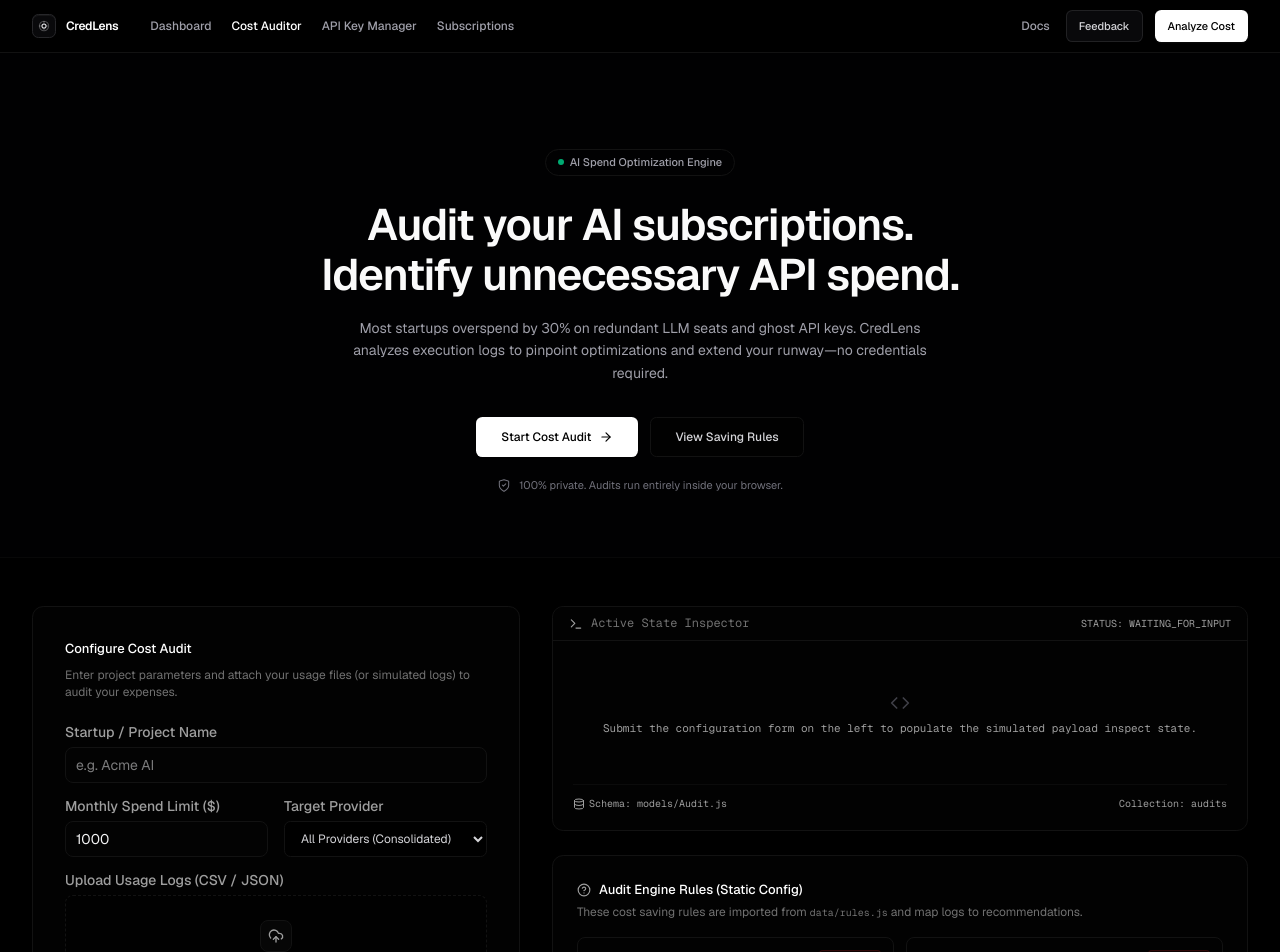
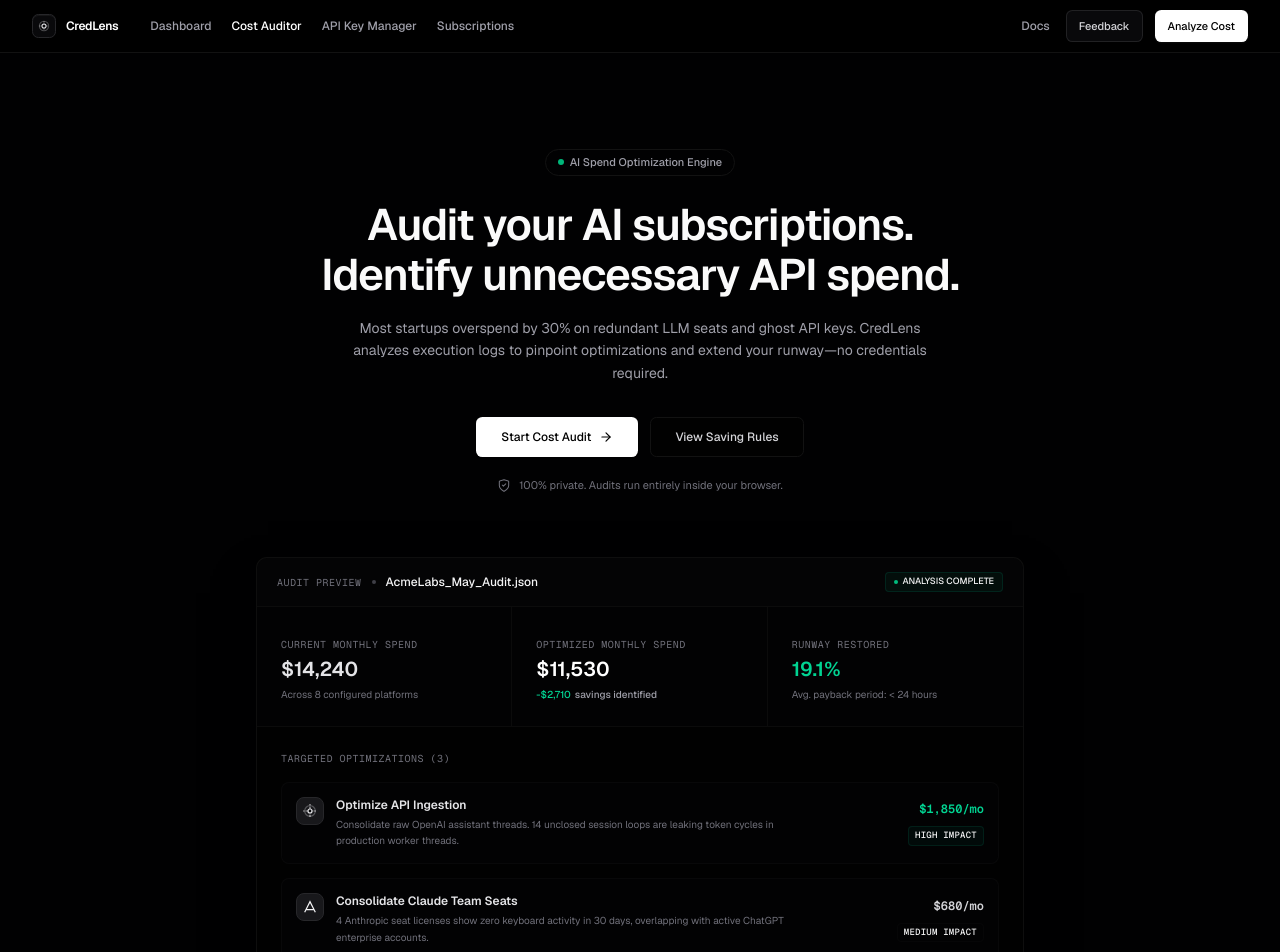
Before and after one commit to Himanshu2631/CredLens, a Next.js app: page / in a window 1280 px wide. Shown: the top 952 px of the page. Built offline with nearby package versions, Linux system fonts and the light colour scheme.

Commit message:
feat: create and integrate audit preview card in hero section

```diff
--- /dev/null
+++ b/components/audit/AuditPreviewCard.jsx
@@ -0,0 +1,154 @@
+'use client';
+
+import React from 'react';
+
+// Handcrafted SVG brand indicators for providers to avoid package overhead
+const ProviderIcon = ({ provider }) => {
+  if (provider === 'openai') {
+    return (
+      <div className="flex h-7 w-7 items-center justify-center rounded-lg bg-zinc-900 border border-zinc-800 text-zinc-200">
+        <svg viewBox="0 0 24 24" fill="none" className="h-4 w-4 stroke-current stroke-[1.8]">
+          <circle cx="12" cy="12" r="8" className="opacity-30" />
+          <path d="M12 2v20M2 12h20" strokeDasharray="1 1" />
+          <circle cx="12" cy="12" r="3" className="fill-zinc-950 stroke-current" />
+        </svg>
+      </div>
+    );
+  }
+  if (provider === 'anthropic') {
+    return (
+      <div className="flex h-7 w-7 items-center justify-center rounded-lg bg-zinc-900 border border-zinc-800 text-zinc-250">
+        <svg viewBox="0 0 24 24" fill="none" className="h-4 w-4 stroke-current stroke-[1.8]">
+          <path d="M4 20L12 4l8 16M6 16h12" />
+        </svg>
+      </div>
+    );
+  }
+  // Default/Midjourney
+  return (
+    <div className="flex h-7 w-7 items-center justify-center rounded-lg bg-zinc-900 border border-zinc-800 text-zinc-400">
+      <svg viewBox="0 0 24 24" fill="none" className="h-4 w-4 stroke-current stroke-[1.8]">
+        <path d="M12 2L2 7l10 5 10-5-10-5zM2 17l10 5 10-5M2 12l10 5 10-5" />
+      </svg>
+    </div>
+  );
+};
+
+export default function AuditPreviewCard() {
+  const recommendations = [
+    {
+      id: 1,
+      title: 'Optimize API Ingestion',
+      description: 'Consolidate raw OpenAI assistant threads. 14 unclosed session loops are leaking token cycles in production worker threads.',
+      provider: 'openai',
+      impact: 'High',
+      savings: '$1,850/mo',
+      savingsColor: 'text-emerald-400'
+    },
+    {
+      id: 2,
+      title: 'Consolidate Claude Team Seats',
+      description: '4 Anthropic seat licenses show zero keyboard activity in 30 days, overlapping with active ChatGPT enterprise accounts.',
+      provider: 'anthropic',
+      impact: 'Medium',
+      savings: '$680/mo',
+      savingsColor: 'text-zinc-300'
+    },
+    {
+      id: 3,
+      title: 'Downgrade Unused Design Accounts',
+      description: 'Downgrade Midjourney seats. 3 creator licenses are on the Pro Tier but have run zero generation tasks for 2 billing periods.',
+      provider: 'midjourney',
+      impact: 'Low',
+      savings: '$180/mo',
+      savingsColor: 'text-zinc-400'
+    }
+  ];
+
+  return (
+    <div className="w-full max-w-3xl mx-auto rounded-xl border border-border/80 bg-card/65 backdrop-blur-md overflow-hidden shadow-[0_24px_48px_-12px_rgba(0,0,0,0.7)] text-left select-none">
+
+      {/* Card Header metadata bar */}
+      <div className="flex items-center justify-between border-b border-border/60 bg-zinc-950/40 px-5 py-3.5">
+        <div className="flex items-center gap-2.5">
+          <span className="text-[10px] font-mono tracking-wider text-zinc-500 uppercase">AUDIT PREVIEW</span>
+          <span className="h-1 w-1 rounded-full bg-zinc-700" />
+          <span className="text-xs text-zinc-350 font-medium">AcmeLabs_May_Audit.json</span>
+        </div>
+        <div className="flex items-center gap-2">
+          <div className="flex items-center gap-1 rounded bg-emerald-950/25 border border-emerald-900/35 px-2 py-0.5 text-[9px] font-medium text-emerald-450 uppercase">
+            <span className="h-1 w-1 rounded-full bg-emerald-500" />
+            Analysis Complete
+          </div>
+        </div>
+      </div>
+
+      {/* Metrics Grid */}
+      <div className="grid grid-cols-1 sm:grid-cols-3 divide-y sm:divide-y-0 sm:divide-x divide-border/60 border-b border-border/60 bg-zinc-950/20">
+
+        {/* Metric 1 */}
+        <div className="p-5 md:p-6 space-y-1">
+          <span className="text-[10px] font-mono tracking-wider text-zinc-500 uppercase">Current Monthly Spend</span>
+          <div className="text-lg md:text-xl font-semibold text-zinc-200">$14,240</div>
+          <span className="text-[10px] text-zinc-500 block">Across 8 configured platforms</span>
+        </div>
+
+        {/* Metric 2 */}
+        <div className="p-5 md:p-6 space-y-1">
+          <span className="text-[10px] font-mono tracking-wider text-zinc-500 uppercase">Optimized Monthly Spend</span>
+          <div className="text-lg md:text-xl font-semibold text-white">$11,530</div>
+          <span className="text-[10px] text-zinc-400 block font-medium flex items-center gap-1">
+            <span className="text-emerald-400">-$2,710</span> savings identified
+          </span>
+        </div>
+
+        {/* Metric 3 */}
+        <div className="p-5 md:p-6 space-y-1 bg-zinc-955/35">
+          <span className="text-[10px] font-mono tracking-wider text-zinc-500 uppercase">Runway Restored</span>
+          <div className="text-lg md:text-xl font-semibold text-emerald-400">19.1%</div>
+          <span className="text-[10px] text-zinc-500 block">Avg. payback period: &lt; 24 hours</span>
+        </div>
+
+      </div>
+
+      {/* Action Items List */}
+      <div className="p-5 md:p-6">
+        <h4 className="text-[10px] font-mono tracking-wider text-zinc-500 uppercase mb-4">Targeted Optimizations ({recommendations.length})</h4>
+
+        <div className="space-y-3.5">
+          {recommendations.map((rec) => (
+            <div
+              key={rec.id}
+              className="flex flex-col sm:flex-row sm:items-center justify-between gap-4 p-3.5 rounded-lg border border-border/40 bg-zinc-950/30 hover:border-border hover:bg-zinc-950/50 transition-all duration-200"
+            >
+              <div className="flex items-start gap-3">
+                <ProviderIcon provider={rec.provider} />
+                <div className="space-y-1">
+                  <div className="text-xs font-semibold text-zinc-200">{rec.title}</div>
+                  <p className="text-[10px] leading-relaxed text-zinc-500 max-w-md">{rec.description}</p>
+                </div>
+              </div>
+
+              <div className="flex sm:flex-col items-center sm:items-end justify-between sm:justify-center border-t sm:border-0 border-border/20 pt-2 sm:pt-0 gap-2 shrink-0">
+                <div className={`text-[12px] font-mono font-semibold ${rec.savingsColor}`}>
+                  {rec.savings}
+                </div>
+                <div className={`text-[9px] px-1.5 py-0.5 rounded font-mono font-medium tracking-wide uppercase ${
+                  rec.impact === 'High'
+                    ? 'bg-emerald-950/20 text-emerald-450 border border-emerald-900/30'
+                    : rec.impact === 'Medium'
+                      ? 'bg-zinc-850/40 text-zinc-350 border border-border/30'
+                      : 'bg-zinc-900 text-zinc-500 border border-zinc-800'
+                }`}>
+                  {rec.impact} Impact
+                </div>
+              </div>
+
+            </div>
+          ))}
+        </div>
+      </div>
+
+    </div>
+  );
+}
--- a/components/sections/Hero.jsx
+++ b/components/sections/Hero.jsx
@@ -4,6 +4,7 @@
 import Container from '@/components/layout/Container';
 import SectionWrapper from '@/components/layout/SectionWrapper';
 import { Button } from '@/components/ui/button';
+import AuditPreviewCard from '@/components/audit/AuditPreviewCard';
 
 export default function Hero() {
   const handleScrollToAudit = (e) => {
@@ -89,6 +90,11 @@
           <span>100% private. Audits run entirely inside your browser.</span>
         </div>
 
+        {/* Audit Report Preview Card */}
+        <div className="mt-12 md:mt-16 w-full animate-fade-in">
+          <AuditPreviewCard />
+        </div>
+
       </Container>
     </SectionWrapper>
   );
```
